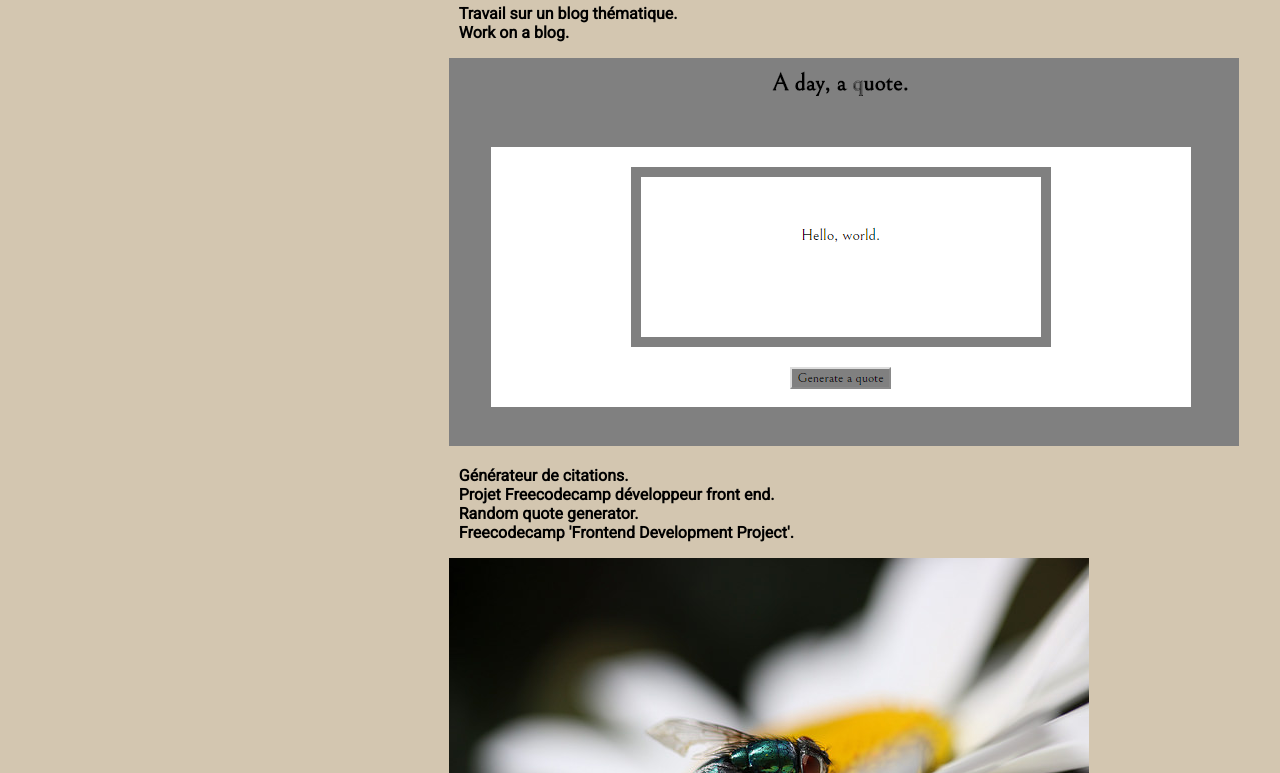
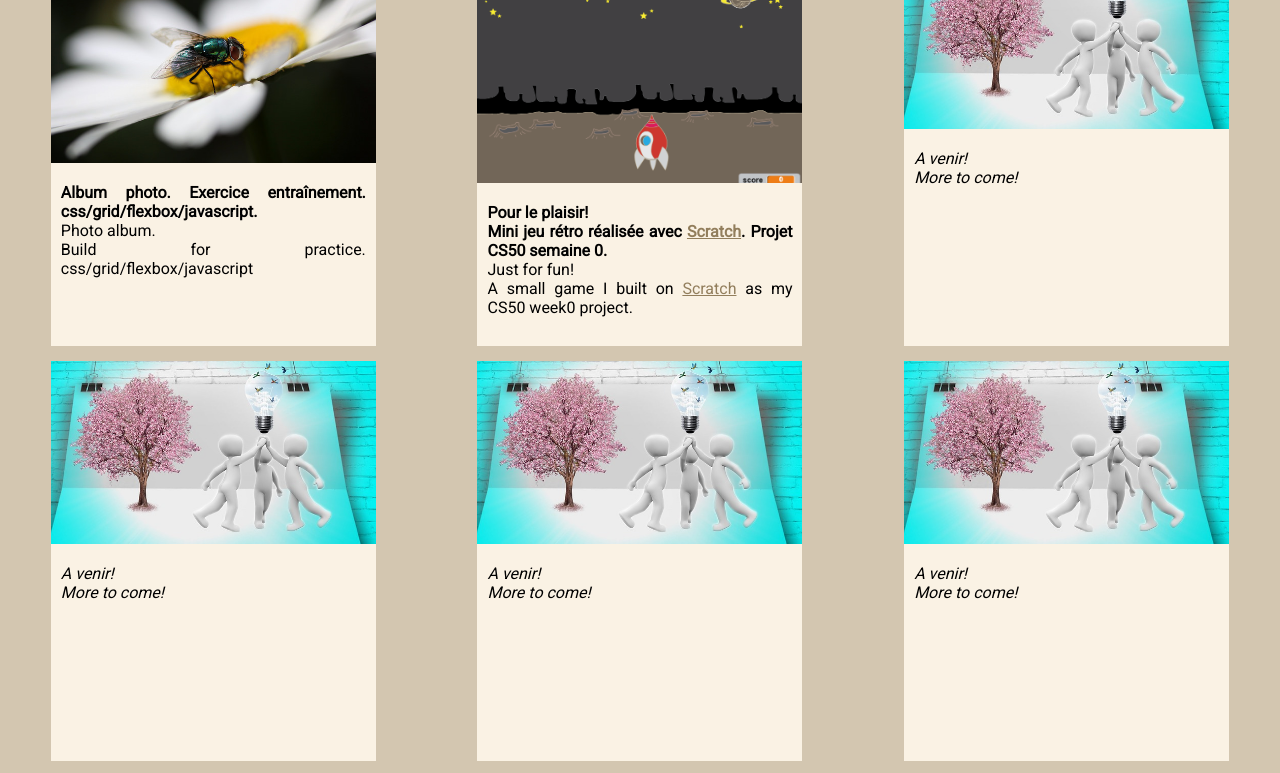
Before and after one commit to SidoFr/SidoFr.github.io, a plain HTML site: page index.html in a window 1280 px wide. Shown: the part 1041-1814 px from the top of the page. Drawn offline with nearby package versions, Linux system fonts and the light colour scheme.

Commit message:
Update index.html

```diff
--- a/index.html
+++ b/index.html
@@ -28,7 +28,7 @@
 		<a href="./tribute_page/index.html" target="blank">
 		<img src="./img/Tribute.png" class="img-responsive" alt="screenshot tribute page"></a>
 		<div class="text">
-			<p><strong>Page web "hommage". Réalisée dans le cadre du freeCodeCamp -html et css-.<strong><br>A tribute page written for my freeCodeCamp training -html and css-.</p>
+			<p><strong>Page web "hommage". Réalisée dans le cadre du freeCodeCamp -html et css-.</strong><br>A tribute page written for my freeCodeCamp training -html and css-.</p>
 		</div>
 	</div>
 	<div>
@@ -36,7 +36,7 @@
 		<img src="./img/brainRoster-transparentlogo.png" alt="logo blog brain roster">
 		</a>
 		<div class= "text">
-			<p><strong>Travail sur un blog thématique.<strong><br> Work on a blog.</p>
+			<p><strong>Travail sur un blog thématique.</strong><br> Work on a blog.</p>
 		</div>
 	</div>
 
@@ -44,14 +44,14 @@
 		<a href="./Random_Quote_Machine/index.html" target="blank">
 		<img src="img/quote.png" alt="screenshot webpage"></a>
 		<div class="text">
-			<p><strong>Générateur de citations.<br>Projet Freecodecamp développeur front end.<strong><br>Random quote generator.<br>Freecodecamp 'Frontend Development Project'.</p>
+			<p><strong>Générateur de citations.<br>Projet Freecodecamp développeur front end.</strong><br>Random quote generator.<br>Freecodecamp 'Frontend Development Project'.</p>
 		</div>
 	</div>
 	<div>
 		<a href="./album_photo/index.html" target="blank">
 		<img src="img/1.jpg" alt="a fly on a flower"></a>
 		<div class="text">
-			<p><strong>Album photo. Exercice entraînement. css/grid/flexbox/javascript.<strong><br>Photo album.<br>Build for practice. css/grid/flexbox/javascript</p>
+			<p><strong>Album photo. Exercice entraînement. css/grid/flexbox/javascript.</strong><br>Photo album.<br>Build for practice. css/grid/flexbox/javascript</p>
 		</div>
 	</div>
 	<div>
@@ -60,7 +60,7 @@
 		</a>
 
 		<div class="text">
-			<p><strong>Pour le plaisir!<br>Mini jeu rétro réalisée avec <a href="https://scratch.mit.edu/about/" target="blank">Scratch</a>. Projet CS50 semaine 0.<strong><br>Just for fun!<br>A small game I built on <a href="https://scratch.mit.edu/about/" target="blank">Scratch</a> as my CS50 week0 project.</p>
+			<p><strong>Pour le plaisir!<br>Mini jeu rétro réalisée avec <a href="https://scratch.mit.edu/about/" target="blank">Scratch</a>. Projet CS50 semaine 0.</strong><br>Just for fun!<br>A small game I built on <a href="https://scratch.mit.edu/about/" target="blank">Scratch</a> as my CS50 week0 project.</p>
 		</div>
 	</div>
 	<div>
```
